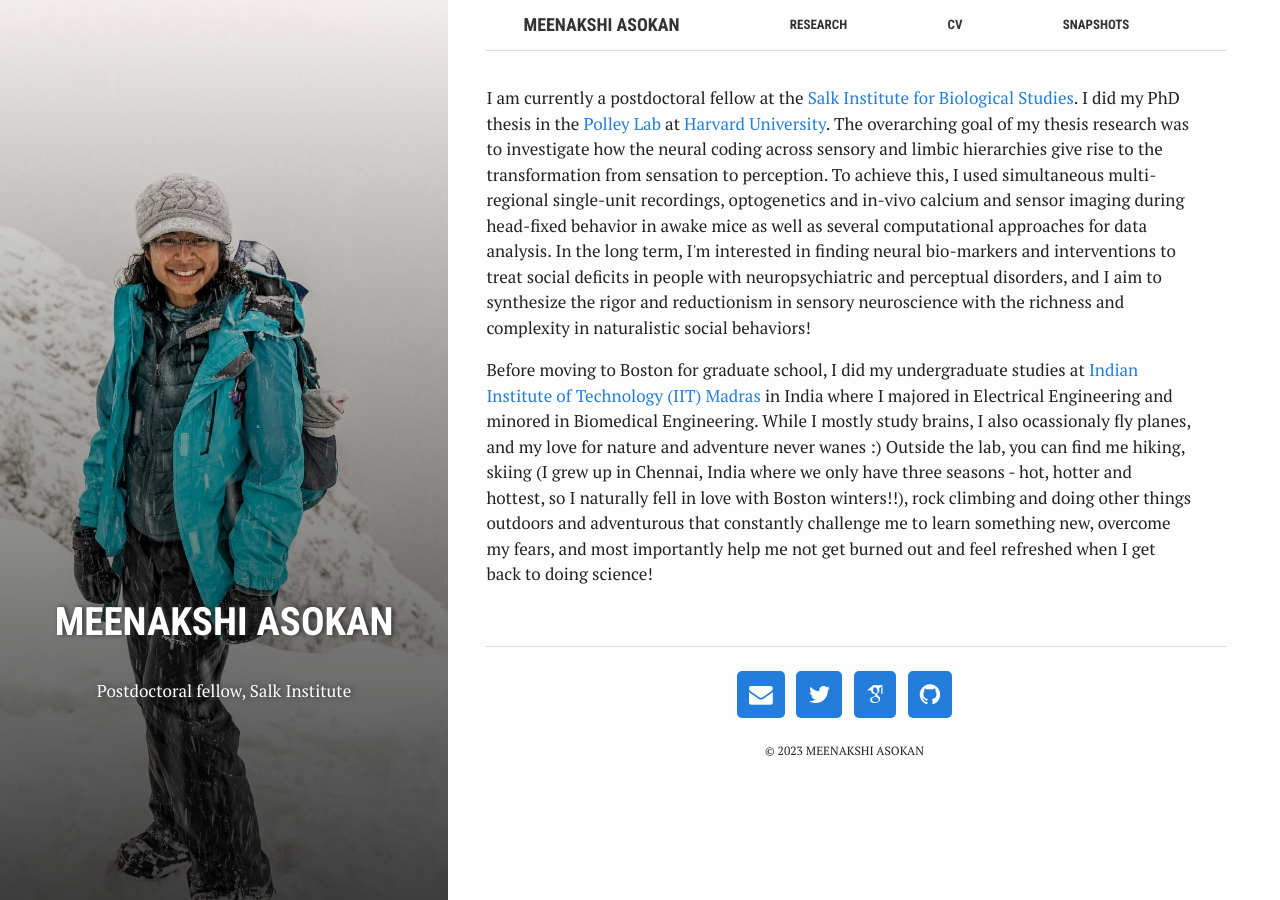
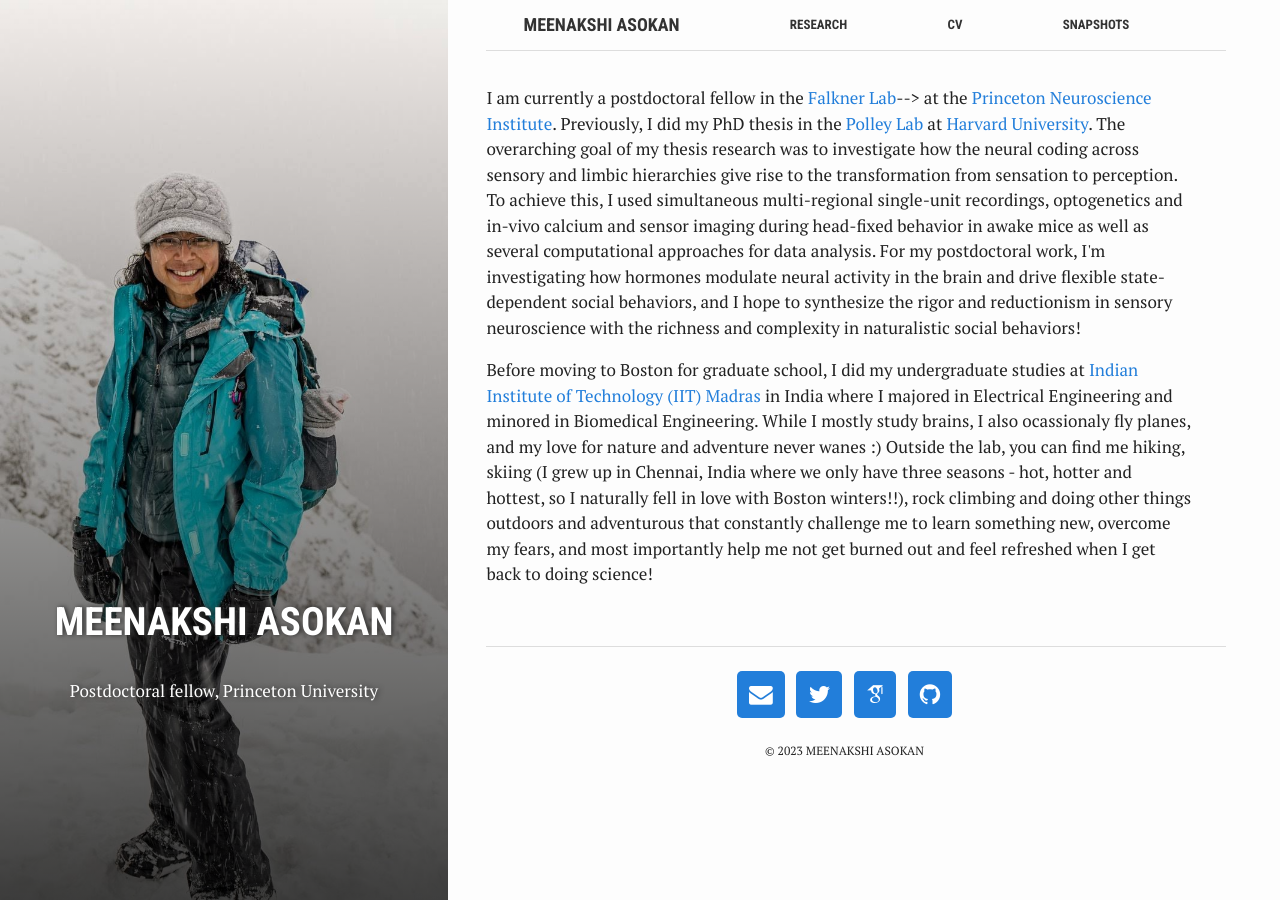
Before and after one commit to Meenakshi-Asokan/Meenakshi-Asokan.github.io, a Jekyll site: the page built from index.html, in a window 1280 px wide. Built offline with Jekyll 4.4.1, drawn with Linux system fonts in a browser that asks for light colours; nearby versions of some CDN libraries; some web fonts are replaced; library files that are not in the unit come from our copies.

Commit message:
Update index.html

```diff
--- a/index.html
+++ b/index.html
@@ -3,19 +3,18 @@ bg: "meenakshi_photo_2.png"
 layout: default
 crawlertitle: "MMA"
 title: "Meenakshi Asokan"
-summary: "Postdoctoral fellow, Salk Institute"
+summary: "Postdoctoral fellow, Princeton University"
 ---
 
 <p>
-  I am currently a postdoctoral fellow <!--in the <a href="https://tyelab.org/">Tye Lab</a>--> at the <a href="https://www.salk.edu/">Salk Institute for Biological Studies</a>.
-  I did my PhD thesis in the <a href="https://scholar.harvard.edu/polleylab">Polley Lab</a>
+  I am currently a postdoctoral fellow in the <a href="https://www.falknerlab.com/">Falkner Lab</a>--> at the <a href="https://pni.princeton.edu/">Princeton Neuroscience Institute</a>.
+  Previously, I did my PhD thesis in the <a href="https://scholar.harvard.edu/polleylab">Polley Lab</a>
   at <a href="http://dms.hms.harvard.edu/shbt/">Harvard University</a>.
   The overarching goal of my thesis research was to investigate how the neural coding across
   sensory and limbic hierarchies give rise to the transformation from sensation to perception. To achieve this,
   I used simultaneous multi-regional single-unit recordings, optogenetics and in-vivo calcium and sensor imaging during head-fixed behavior in awake mice as well as
-  several computational approaches for data analysis. <!--For my postdoctoral work, I'm investigating whether <i>multi-brain</i> coupling predicts and causally drives social engagement and pro-sociality.
-  --> In the long term, I'm interested in finding neural bio-markers and interventions to treat social deficits in people with neuropsychiatric and perceptual disorders, and
-  I aim to synthesize the rigor and reductionism in sensory neuroscience with the richness and complexity in naturalistic social behaviors!
+  several computational approaches for data analysis. For my postdoctoral work, I'm investigating how hormones modulate neural activity in the brain and drive flexible state-dependent social behaviors,
+  and I hope to synthesize the rigor and reductionism in sensory neuroscience with the richness and complexity in naturalistic social behaviors!
 </p>
 <p>
   Before moving to Boston for graduate school, I did my undergraduate studies at <a href = "https://www.iitm.ac.in/">Indian Institute of Technology (IIT) Madras</a>
```
